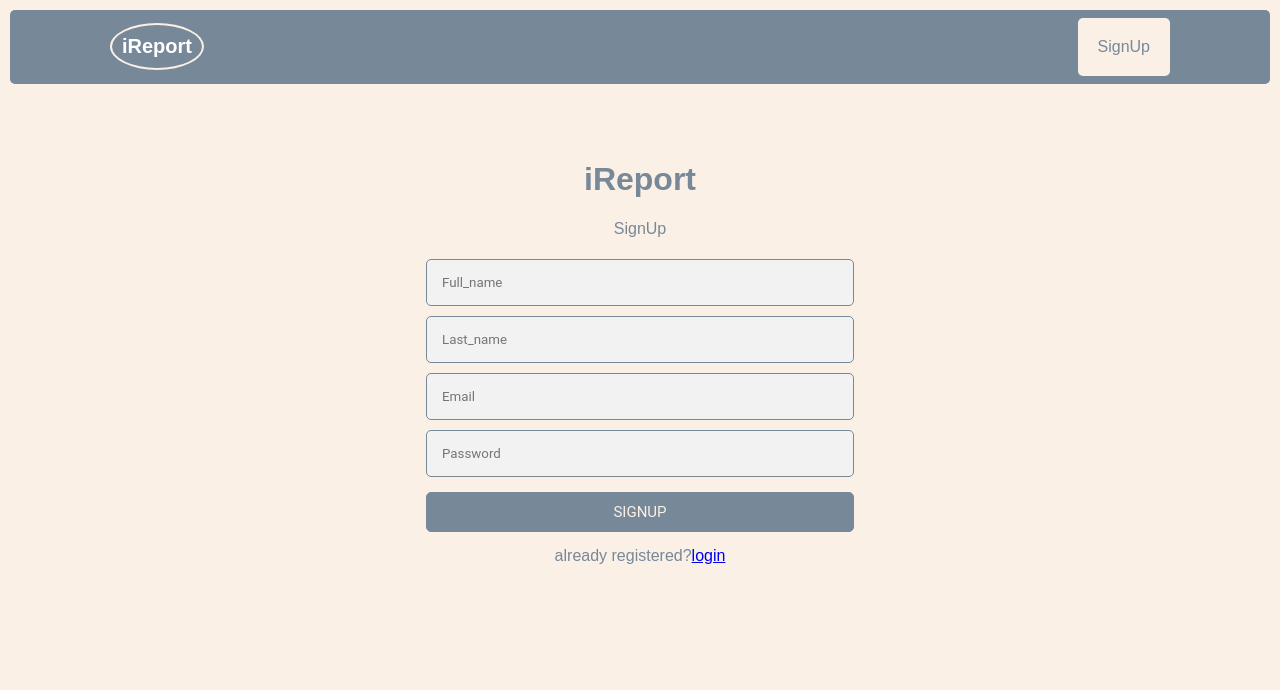
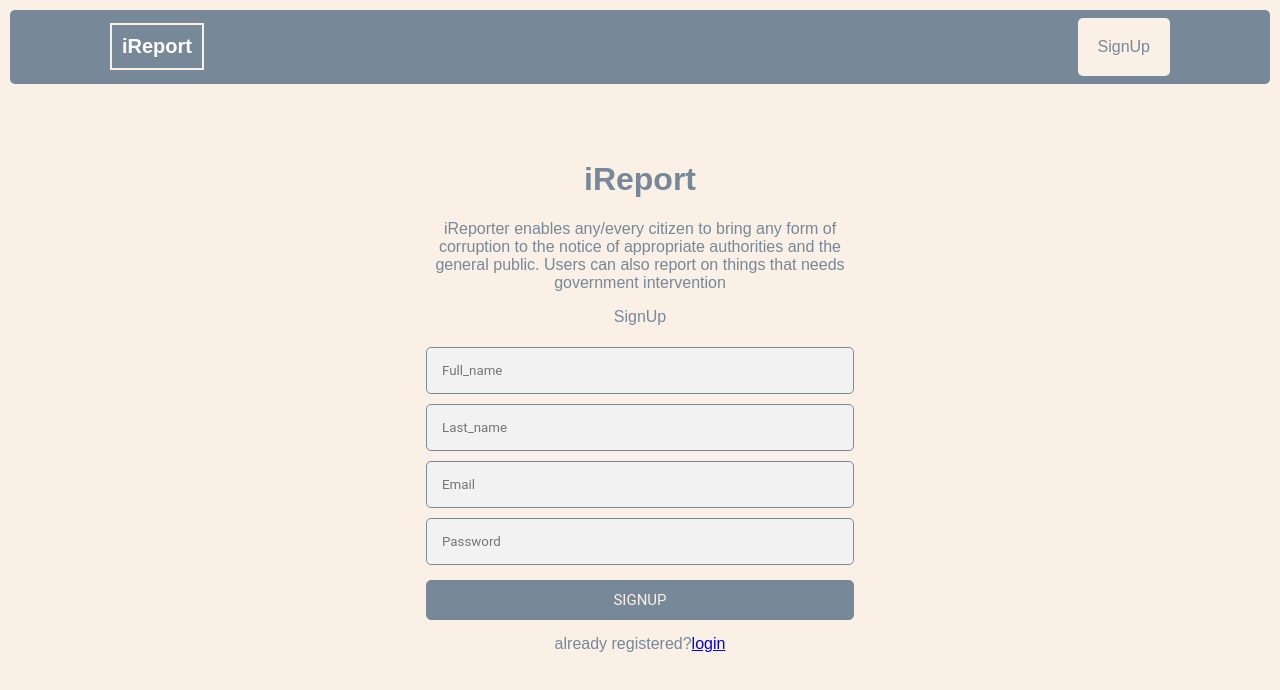
Before and after one commit to kyakusahmed/iReporter, a plain HTML site: page UI/signup.html in a window 1280 px wide. Drawn offline with Linux system fonts and the light colour scheme.

Commit message:
[delivers  #162585106] update signup page

```diff
--- a/UI/css/style.css
+++ b/UI/css/style.css
@@ -20,7 +20,6 @@ body {
     color:  #ffffff;
     font-size: 20px;
     background-origin: padding-box;
-    border-radius: 50%;
     background-color: lightslategray;
     border: 2px solid linen;
 }
--- a/UI/signup.html
+++ b/UI/signup.html
@@ -19,6 +19,8 @@
 <div class = "form">
 <div class = "header">
 <h1>iReport</h1>
+<p>iReporter enables any/every citizen to bring any form of corruption to the notice of appropriate authorities and the general public.
+Users can also report on things that needs government intervention</P>
 <p>SignUp</P>
 </div>
 <form action="index.html" class="login-form">
@@ -27,7 +29,7 @@
 <input type="email" placeholder="Email" required/>
 <input type="password" placeholder="Password" required/>
 <button type="submit" class="button">SignUp</button>
-<P class = "message">already registered?<a href = "index.html">login</a></p>
+<P class = "message">already registered?<a href = "main.html">login</a></p>
 </form>
 </div>
 </div>
```
Also changed, not shown: 1 other file.
